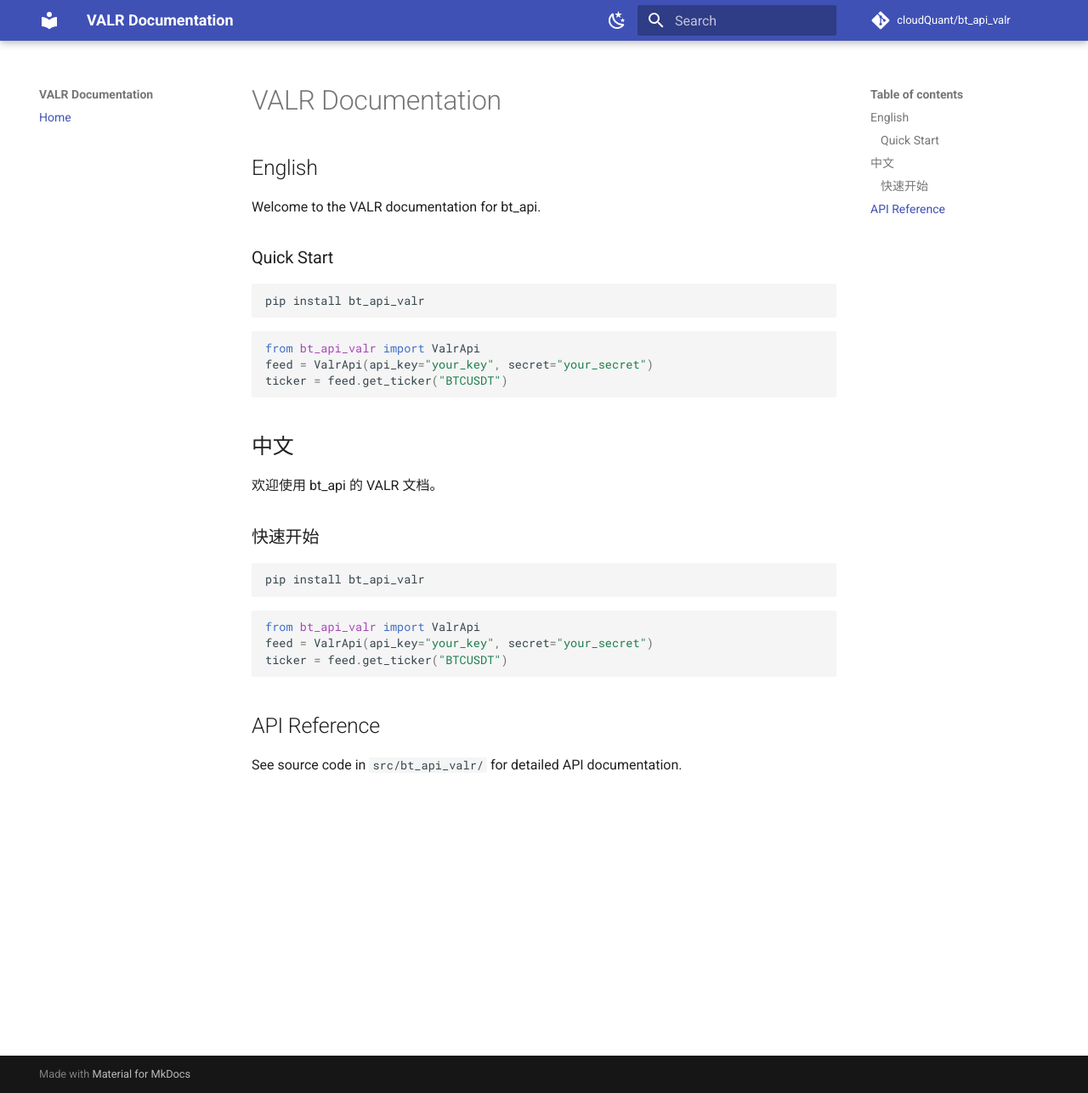
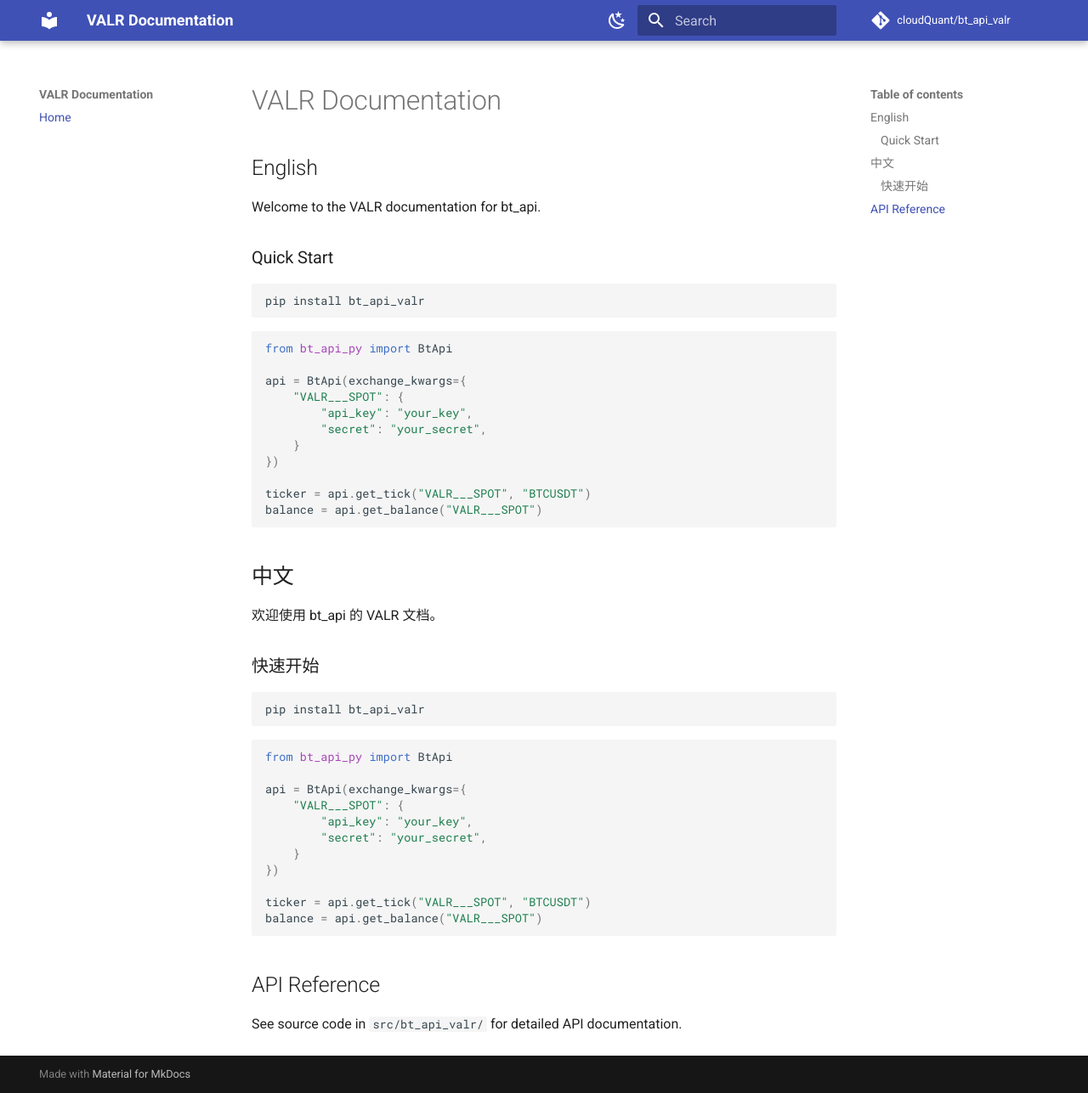
Before and after one commit to cloudQuant/bt_api_valr, an MkDocs documentation site: the page built from docs/index.md, in a window 1280 px wide and 1287 px high. Shown: the whole window at 85% size. Built offline with MkDocs 1.6.1 and Material for MkDocs 9.7.7, drawn with Linux system fonts in a browser that asks for light colours; comment, search, counter and statistics services are not loaded.

Commit message:
chore: upgrade quality standard v0.1.1
- Standardize ruff config (line-length=120, select I/UP/E/F/W/TRY003/TC, ignore TRY003/E501/E731)
- Fix CI/CD YAML syntax (${}→${{}}) and expand Python 3.13/3.14
- Update README.md and docs/index.md with BtApi Quick Start pattern
- Add TYPE_CHECKING blocks for bt_api_base imports (TC002)
- Fix ruff I001 import sorting
- Bump version to 0.1.1

````diff
--- a/docs/index.md
+++ b/docs/index.md
@@ -11,9 +11,17 @@
 ```
 
 ```python
-from bt_api_valr import ValrApi
-feed = ValrApi(api_key="your_key", secret="your_secret")
-ticker = feed.get_ticker("BTCUSDT")
+from bt_api_py import BtApi
+
+api = BtApi(exchange_kwargs={
+    "VALR___SPOT": {
+        "api_key": "your_key",
+        "secret": "your_secret",
+    }
+})
+
+ticker = api.get_tick("VALR___SPOT", "BTCUSDT")
+balance = api.get_balance("VALR___SPOT")
 ```
 
 ## 中文
@@ -27,9 +35,17 @@
 ```
 
 ```python
-from bt_api_valr import ValrApi
-feed = ValrApi(api_key="your_key", secret="your_secret")
-ticker = feed.get_ticker("BTCUSDT")
+from bt_api_py import BtApi
+
+api = BtApi(exchange_kwargs={
+    "VALR___SPOT": {
+        "api_key": "your_key",
+        "secret": "your_secret",
+    }
+})
+
+ticker = api.get_tick("VALR___SPOT", "BTCUSDT")
+balance = api.get_balance("VALR___SPOT")
 ```
 
 ## API Reference
--- a/src/bt_api_valr/__init__.py
+++ b/src/bt_api_valr/__init__.py
@@ -1,6 +1,6 @@
 from __future__ import annotations
 
-__version__ = "0.1.0"
+__version__ = "0.1.1"
 
 from bt_api_valr.errors import ValrErrorTranslator
 from bt_api_valr.exchange_data import ValrExchangeData, ValrExchangeDataSpot
````
Also changed, not shown: README.md (+18 -12 lines), pyproject.toml (+4 -41 lines), 5 other files.
